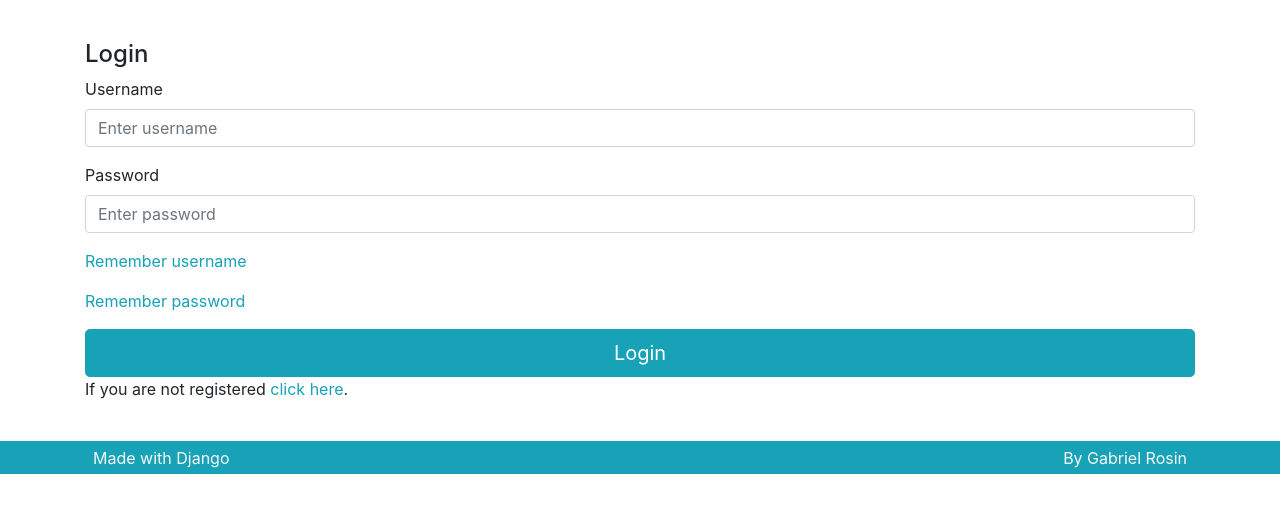
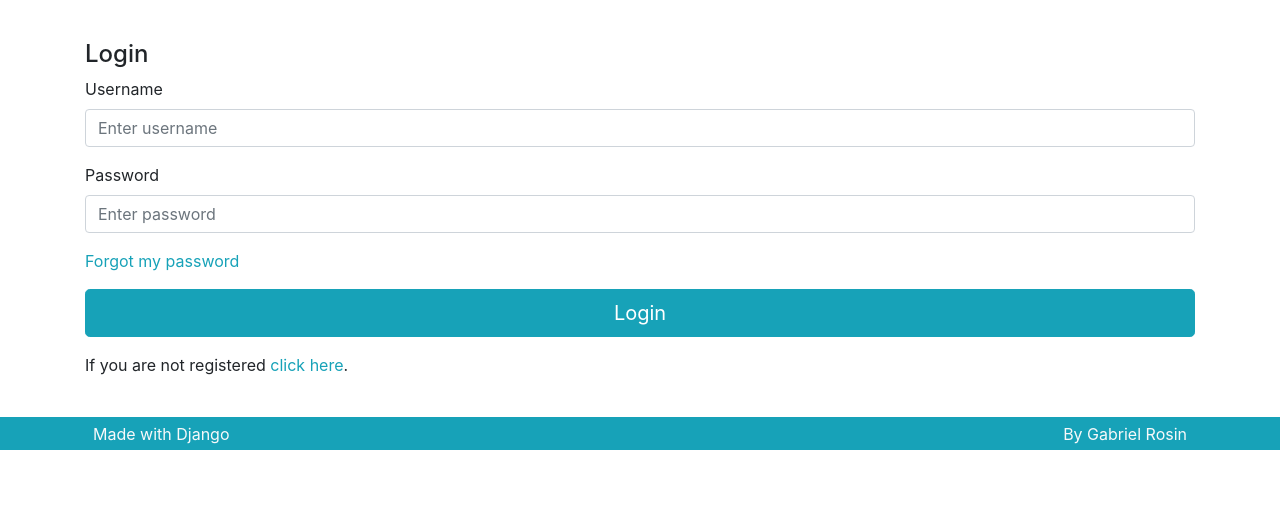
Before and after one commit to gabao55/E-commerce, a Django app: page /user/login/ in a window 1280 px wide. Shown: the part 56-569 px from the top of the page. Run offline with Django 3.2, Linux system fonts and the light colour scheme; some libraries are stand-ins or nearby versions.

```diff
--- a/user/templates/user/login.html
+++ b/user/templates/user/login.html
@@ -1,5 +1,7 @@
 {% extends 'base.html' %}
 {% load crispy_forms_tags %}
+
+{% block title %}Login | {% endblock title %}
 
 {% block content %}
 
@@ -20,11 +22,12 @@
                     <input type="password" name="password"
                     class="form-control" id="InputPassword" placeholder="Enter password">
                 </div>
-                <p><a href="#">Remember username</a></p>
-                <p><a href="#">Remember password</a></p>
+                <p><a href="{% url 'user:password_reset' %}">Forgot my password</a></p>
                 <button type="submit" class="btn btn-primary btn-block btn-lg">Login</button>
             </form>
-            <p>If you are not registered <a href="{% url 'user:create' %}">click here</a>.</p>
+            <p class='mt-3'>If you are not registered <a href="{% url 'user:create' %}">click here</a>.</p>
         </div>
 
+    </div>
+
 {% endblock content %}
```
